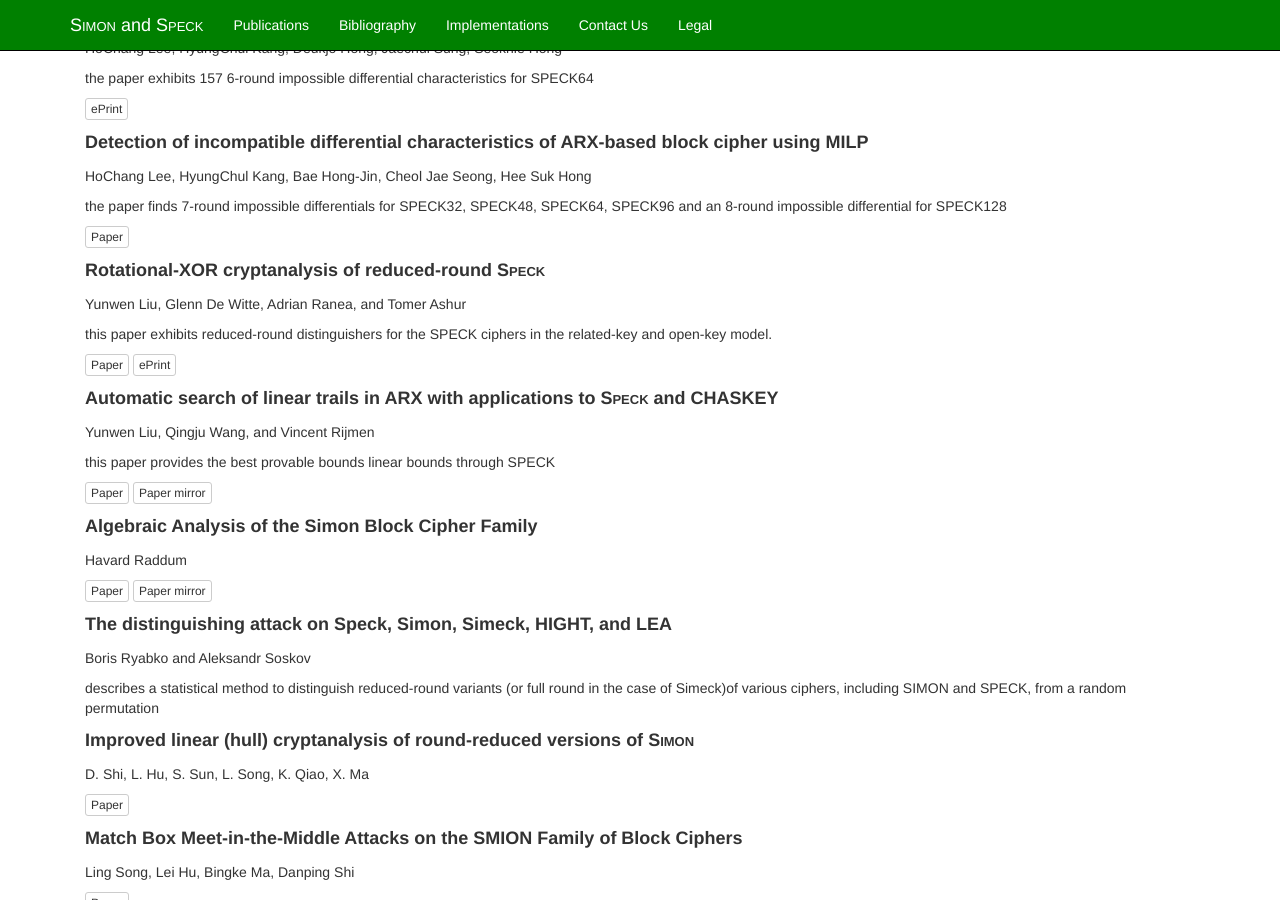
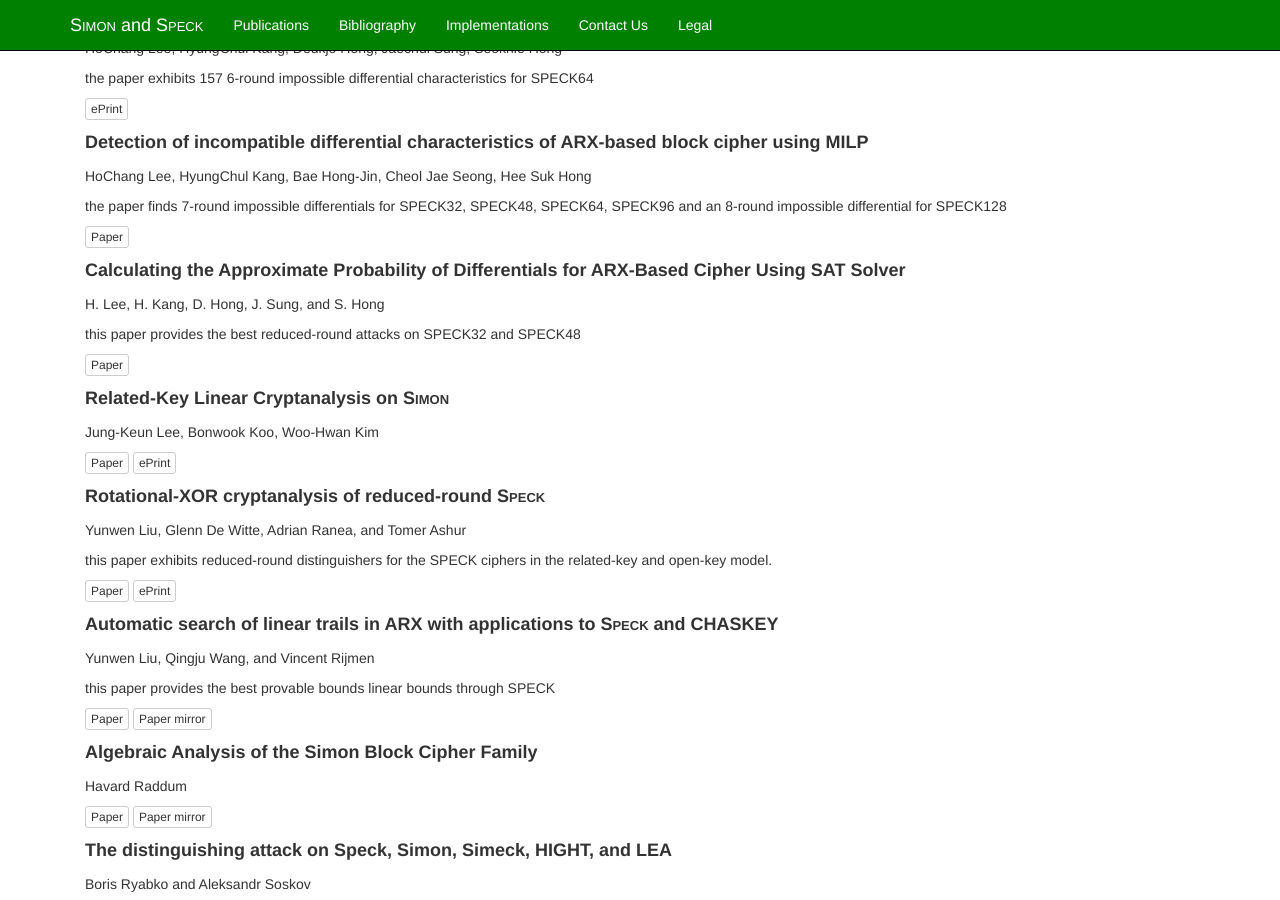
Before and after one commit to nsacyber/simon-speck, a Jekyll site: the page built from bibliography/index.html, in a window 1280 px wide and 900 px high, scrolled down 3697 px. Built offline with Jekyll 4.4.1, drawn with Linux system fonts in a browser that asks for light colours; nearby versions of some CDN libraries.

Commit message:
Add more bib entries.

```diff
--- a/_data/bibs.yml
+++ b/_data/bibs.yml
@@ -178,20 +178,31 @@
   description: the paper exhibits 157 6-round impossible differential characteristics for SPECK64
   alt_eprint: https://eprint.iacr.org/2016/1137.pdf
 
+- title: "Detection of incompatible differential characteristics of ARX-based block cipher using MILP"
+  authors: HoChang Lee, HyungChul Kang, Bae Hong-Jin, Cheol Jae Seong, Hee Suk Hong
+  description: the paper finds 7-round impossible differentials for SPECK32, SPECK48, SPECK64, SPECK96 and an 8-round impossible differential for SPECK128
+  url: https://www.dbpia.co.kr/Journal/ArticleDetail/NODE07194102
 
 
 
 
 
 
+- title: "Calculating the Approximate Probability of Differentials for ARX-Based Cipher Using SAT Solver"
+  authors: H. Lee, H. Kang, D. Hong, J. Sung, and S. Hong
+  description: this paper provides the best reduced-round attacks on SPECK32 and SPECK48
+  url: http://koreascience.or.kr/article/ArticleFullRecord.jsp?cn=JBBHCB_2018_v28n1_15
+
+- title: "Related-Key Linear Cryptanalysis on SIMON"
+  authors: Jung-Keun Lee, Bonwook Koo, Woo-Hwan Kim
+  url: https://www.semanticscholar.org/paper/Related-Key-Linear-Cryptanalysis-on-SIMON-Lee-Koo/6b75ed312b8661c95be6514bd52a84034758a5e7
+  alt_eprint: https://eprint.iacr.org/2018/152.pdf
 
 
 
 
-- title: "Detection of incompatible differential characteristics of ARX-based block cipher using MILP"
-  authors: HoChang Lee, HyungChul Kang, Bae Hong-Jin, Cheol Jae Seong, Hee Suk Hong
-  description: the paper finds 7-round impossible differentials for SPECK32, SPECK48, SPECK64, SPECK96 and an 8-round impossible differential for SPECK128
-  url: https://www.dbpia.co.kr/Journal/ArticleDetail/NODE07194102
+
+
 
 - title: "Rotational-XOR cryptanalysis of reduced-round SPECK"
   authors: Yunwen Liu, Glenn De Witte, Adrian Ranea, and Tomer Ashur
```
